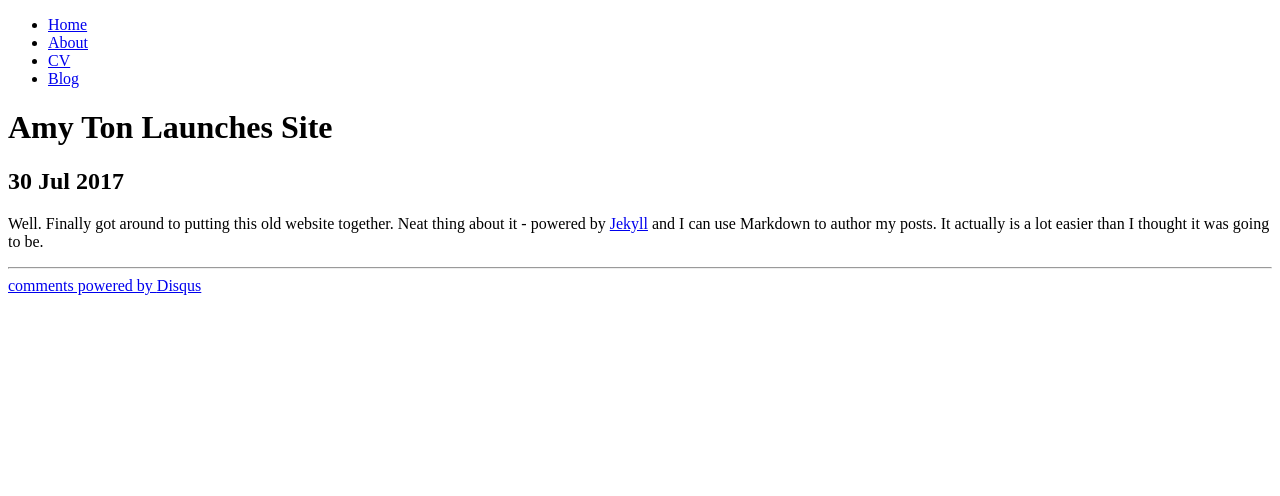
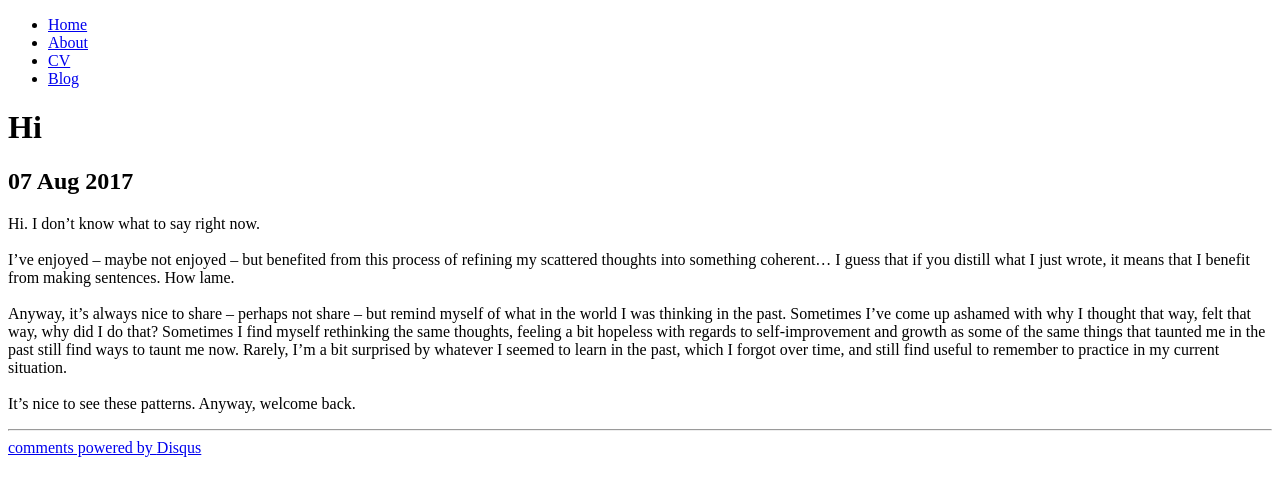
Before and after one commit to anvton/anvton.github.io, a Jekyll site: the page built from _posts/2017-07-30-amy-ton-site-launched.md, in a window 1280 px wide. Shown: the top 496 px of the page. Built offline with Jekyll 4.4.1, drawn with Linux system fonts in a browser that asks for light colours; comment, search, counter and statistics services are not loaded.

Commit message:
Update 2017-07-30-amy-ton-site-launched.md

```diff
--- a/_posts/2017-07-30-amy-ton-site-launched.md
+++ b/_posts/2017-07-30-amy-ton-site-launched.md
@@ -1,7 +1,10 @@
 ---
 layout: post
-title: "Amy Ton Launches Site"
-date: 2017-07-30
+title: "Hi"
+date: 2017-08-07
 ---
 
-Well. Finally got around to putting this old website together. Neat thing about it - powered by [Jekyll](http://jekyllrb.com) and I can use Markdown to author my posts. It actually is a lot easier than I thought it was going to be.
+Hi. I don't know what to say right now.
+<br /><br />I've enjoyed -- maybe not enjoyed -- but benefited from this process of refining my scattered thoughts into something coherent... I guess that if you distill what I just wrote, it means that I benefit from making sentences. How lame.
+<br /><br />Anyway, it's always nice to share -- perhaps not share -- but remind myself of what in the world I was thinking in the past. Sometimes I've come up ashamed with why I thought that way, felt that way, why did I do that? Sometimes I find myself rethinking the same thoughts, feeling a bit hopeless with regards to self-improvement and growth as some of the same things that taunted me in the past still find ways to taunt me now. Rarely, I'm a bit surprised by whatever I seemed to learn in the past, which I forgot over time, and still find useful to remember to practice in my current situation.
+<br /><br />It's nice to see these patterns. Anyway, welcome back.
```
